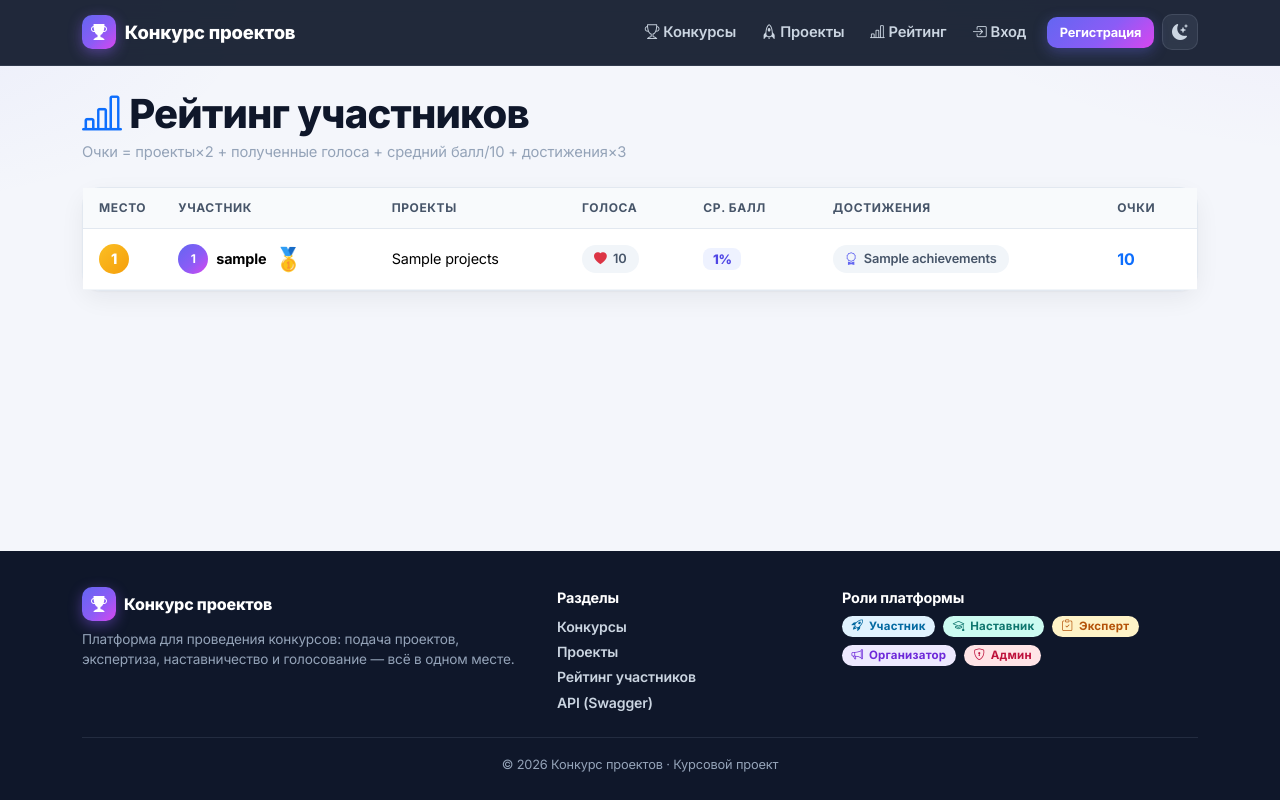
After one commit to trickizz/kursa4, a Django app: template contests/templates/contests/rating.html in a window 1280 px wide. The commit adds this page. Run offline with Django 4.2, Linux system fonts and the light colour scheme; the template is opened without the code that fills it: most values are stand-ins (such as "Sample title", 1, 10 or a date in 2020); parts of the project's set-up code (start-up, migrations or seed data) failed here and were passed over.

Commit message:
feat: notifications page, participant rating, profile achievements grid

```diff
--- /dev/null
+++ b/contests/templates/contests/rating.html
@@ -0,0 +1,31 @@
+{% extends 'contests/base.html' %}
+{% block title %}Рейтинг участников{% endblock %}
+{% block content %}
+<div class="page-head">
+    <div><h1><i class="bi bi-bar-chart-line text-primary me-2"></i>Рейтинг участников</h1>
+    <p class="page-sub">Очки = проекты×2 + полученные голоса + средний балл/10 + достижения×3</p></div>
+</div>
+<div class="card fade-up"><div class="card-body p-0">
+    {% if rows %}
+    <div class="table-responsive"><table class="table table-clean">
+        <thead><tr><th style="width:60px">Место</th><th>Участник</th><th>Проекты</th><th>Голоса</th><th>Ср. балл</th><th>Достижения</th><th>Очки</th></tr></thead>
+        <tbody>
+        {% for r in rows %}
+        <tr>
+            <td><span class="rank-badge {% if forloop.counter <= 3 %}rank-{{ forloop.counter }}{% endif %}">{{ forloop.counter }}</span></td>
+            <td><div class="d-flex align-items-center gap-2"><span class="avatar-circle" style="width:30px;height:30px;font-size:.75rem">{{ r.user.first_name|first|default:r.user.username|first|upper }}</span>
+                <b>{{ r.user.get_full_name|default:r.user.username }}</b>{% if forloop.counter == 1 %}<span class="medal">🥇{% elif forloop.counter == 2 %}🥈{% elif forloop.counter == 3 %}🥉{% endif %}</span></div></td>
+            <td>{{ r.projects }}</td>
+            <td><span class="meta-chip"><i class="bi bi-heart-fill text-danger"></i>{{ r.votes }}</span></td>
+            <td><span class="score-pill">{{ r.avg_percent }}%</span></td>
+            <td><span class="meta-chip"><i class="bi bi-award"></i>{{ r.achievements }}</span></td>
+            <td><b class="fs-6 text-primary">{{ r.points }}</b></td>
+        </tr>
+        {% endfor %}
+        </tbody>
+    </table></div>
+    {% else %}
+    <div class="empty-state"><div class="es-icon"><i class="bi bi-bar-chart"></i></div><h5>Рейтинг пока пуст</h5><p>Создайте первый проект, чтобы попасть в рейтинг!</p></div>
+    {% endif %}
+</div></div>
+{% endblock %}
```
Also changed, not shown: contests/templates/contests/notifications.html (added, +35 -0 lines), contests/templates/contests/profile.html (+23 -43 lines).
